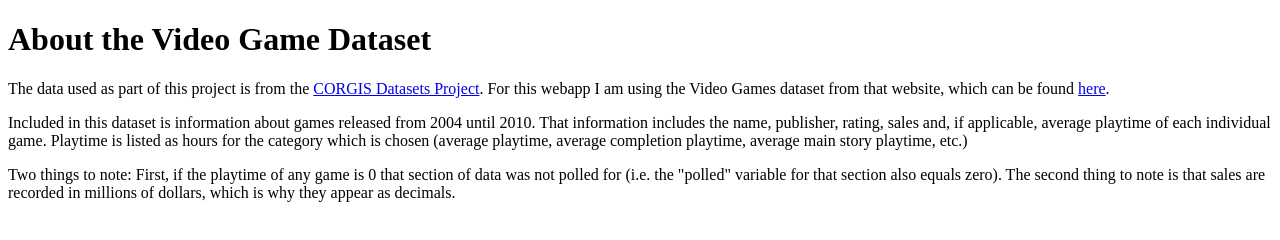
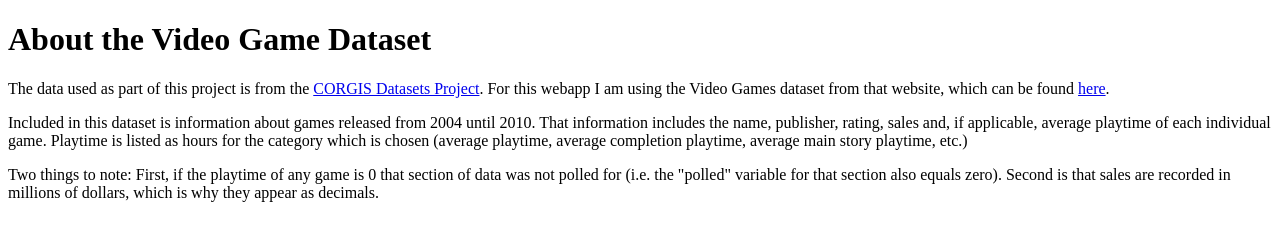
Before and after one commit to MyDSWAccount/videogamedata, a plain HTML site: page index.html in a window 1280 px wide. Drawn offline with Linux system fonts and the light colour scheme.

Commit message:
Update index.html

```diff
--- a/index.html
+++ b/index.html
@@ -20,6 +20,6 @@
    <p>Included in this dataset is information about games released from 2004 until 2010. That information includes the name, publisher, rating, sales and, if applicable,
     average playtime of each individual game. Playtime is listed as hours for the category which is chosen (average playtime, average completion playtime, average main story playtime, etc.)</p>
     <p>Two things to note: First, if the playtime of any game is 0 that section of data was not polled for (i.e. the "polled" variable for that section also equals zero).
-      The second thing to note is that sales are recorded in millions of dollars, which is why they appear as decimals.</p>
+      Second is that sales are recorded in millions of dollars, which is why they appear as decimals.</p>
   </body>
 </html>
```
